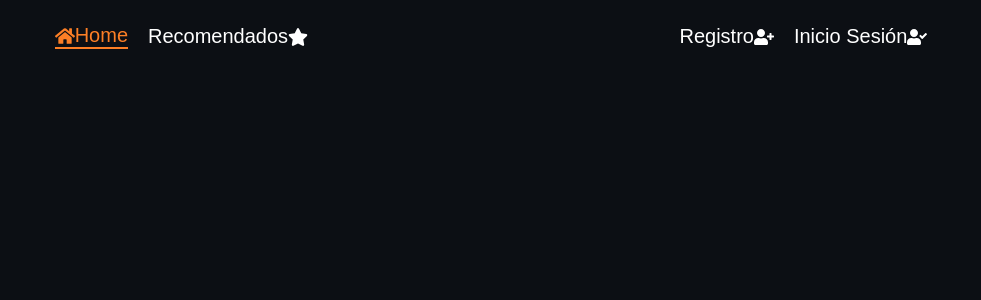
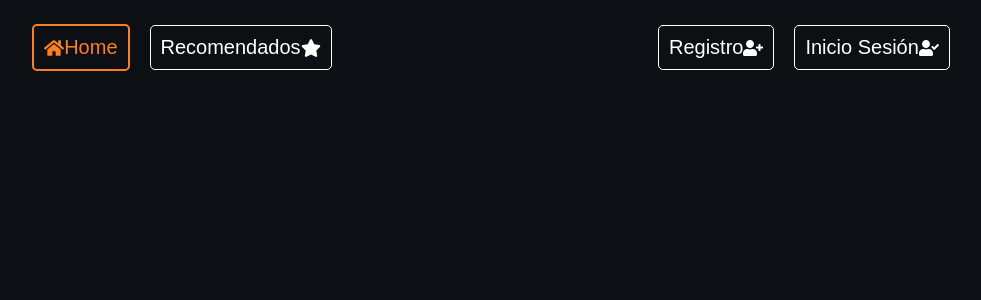
Before and after one commit to MOSergi/book-store-project, a React app: page / in a window 1280 px wide. Shown: the top 300 px of the page, without its empty margins (169-1150 px from the left). Built offline with nearby package versions, Linux system fonts and the light colour scheme.

Commit message:
edited the submenu elements style

```diff
--- a/src/styles/Navbar.css
+++ b/src/styles/Navbar.css
@@ -48,6 +48,9 @@
     font-size: 20px;
     color: white;
     margin-left: 20px;
+    padding: 10px;
+    border: 1px solid white;
+    border-radius: 5px;
 }
 
 .linkActive {
@@ -57,6 +60,9 @@
     text-decoration: none;
     font-size: 20px;
     color: #FC7F26;
+    padding: 10px;
+    border: 2px solid #FC7F26;
+    border-radius: 5px;
 }
 
 .BurgerMenu {
```
